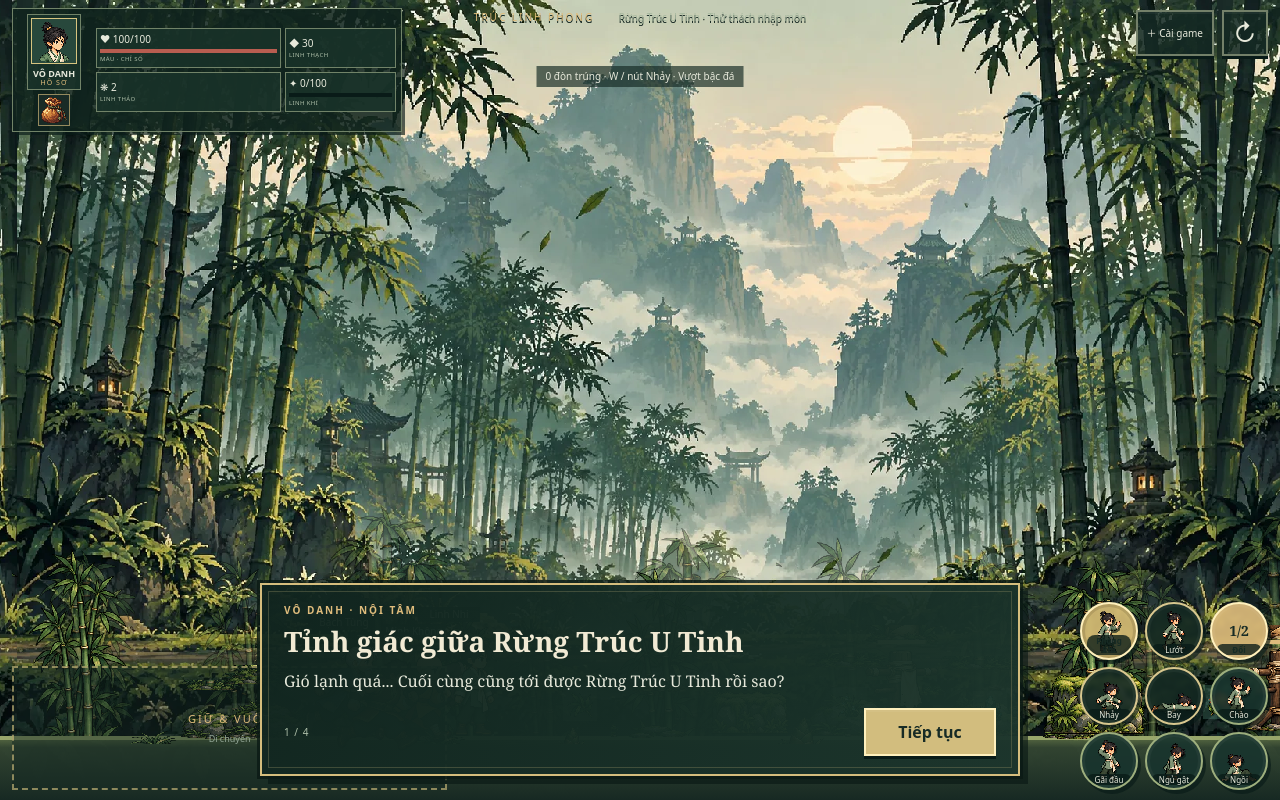
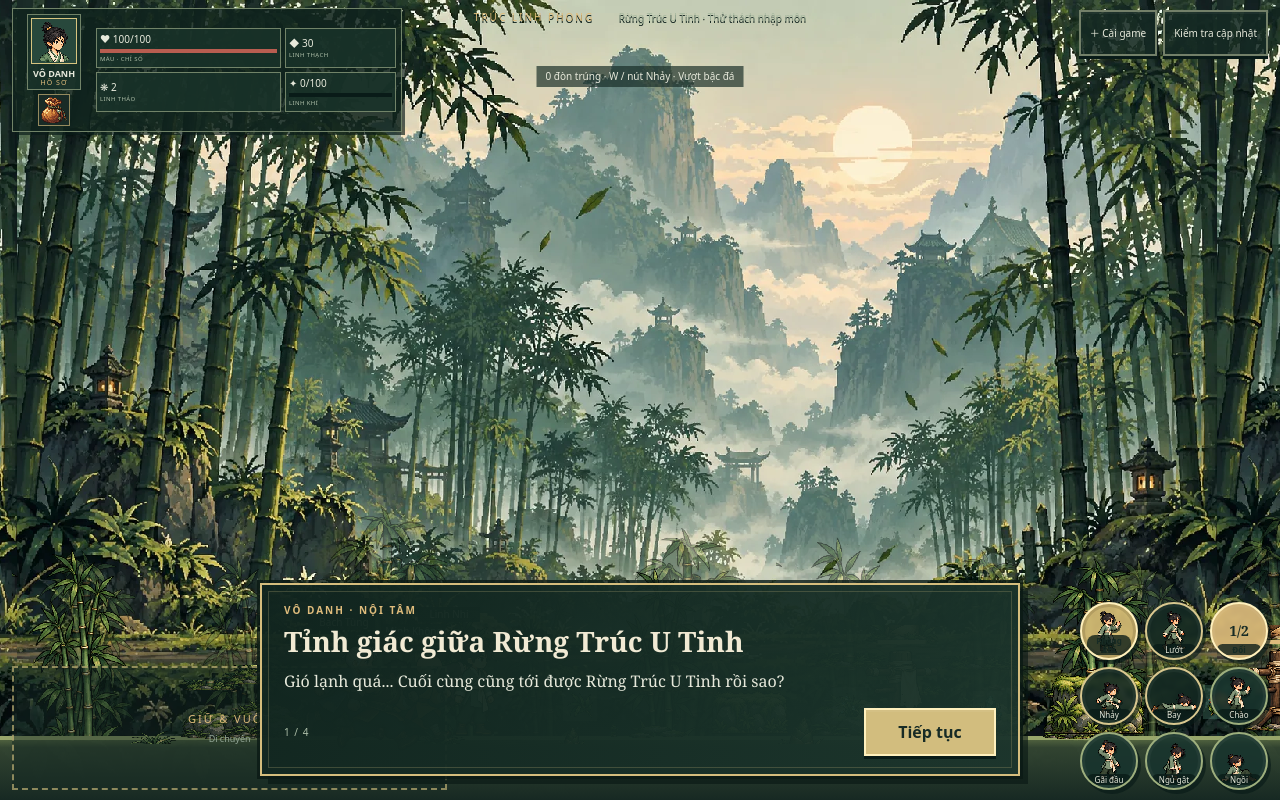
Before and after one commit to majinbaka/didactic-eureka, a React (Vite) app: page / in a window 1280 px wide. Built offline with nearby package versions, Linux system fonts and the light colour scheme.

Commit message:
feat: add manual PWA update check

```diff
--- a/src/components/PwaControls.jsx
+++ b/src/components/PwaControls.jsx
@@ -4,7 +4,17 @@ import { useRegisterSW } from 'virtual:pwa-register/react'
 export default function PwaControls() {
   const [installPrompt, setInstallPrompt] = useState(null)
   const [hint, setHint] = useState(false)
-  const { needRefresh: [needRefresh], offlineReady: [offlineReady], updateServiceWorker } = useRegisterSW()
+  const [registration, setRegistration] = useState(null)
+  const [checking, setChecking] = useState(false)
+  const [updateStatus, setUpdateStatus] = useState('')
+  const {
+    needRefresh: [needRefresh, setNeedRefresh],
+    offlineReady: [offlineReady],
+    updateServiceWorker,
+  } = useRegisterSW({
+    onRegisteredSW: (_url, currentRegistration) => setRegistration(currentRegistration ?? null),
+    onRegisterError: () => setUpdateStatus('Không thể bật kiểm tra cập nhật.'),
+  })
   useEffect(() => {
     const available = (event) => { event.preventDefault(); setInstallPrompt(event) }
     const installed = () => setInstallPrompt(null)
@@ -18,10 +28,36 @@ export default function PwaControls() {
     await installPrompt.userChoice
     setInstallPrompt(null)
   }
+  async function checkForUpdate() {
+    if (needRefresh) {
+      await updateServiceWorker(true)
+      return
+    }
+    if (!registration) {
+      setUpdateStatus('Chưa thể kiểm tra cập nhật trên trình duyệt này.')
+      return
+    }
+    setChecking(true)
+    setUpdateStatus('Đang kiểm tra cập nhật…')
+    try {
+      await registration.update()
+      if (registration.waiting) {
+        setNeedRefresh(true)
+        setUpdateStatus('Đã tìm thấy bản mới.')
+      } else {
+        setUpdateStatus('Bạn đang dùng bản mới nhất.')
+      }
+    } catch {
+      setUpdateStatus(navigator.onLine ? 'Không thể kiểm tra cập nhật. Hãy thử lại.' : 'Cần kết nối mạng để kiểm tra cập nhật.')
+    } finally {
+      setChecking(false)
+    }
+  }
   return <div className="pwa-controls">
     <button className="quiet" onClick={install}>＋ Cài game</button>
+    <button disabled={checking} onClick={checkForUpdate}>{checking ? 'Đang kiểm tra…' : needRefresh ? 'Có bản mới · Cập nhật' : 'Kiểm tra cập nhật'}</button>
     {hint && <p>Mở menu trình duyệt → Cài ứng dụng / Thêm vào màn hình chính. Trên iOS: Safari → Chia sẻ.</p>}
     {offlineReady && <span className="small">Sẵn sàng chơi offline</span>}
-    {needRefresh && <button onClick={() => updateServiceWorker(true)}>Có bản mới · Tải lại</button>}
+    {updateStatus && <span className="small" role="status">{updateStatus}</span>}
   </div>
 }
--- a/src/components/RunnerGame.jsx
+++ b/src/components/RunnerGame.jsx
@@ -495,7 +495,6 @@ export default function RunnerGame() {
       <div className="arena-label">TRÚC LINH PHONG <span>{phase === 'summit' ? 'Vân Tích Bộ · Bứt phá lên đỉnh' : 'Rừng Trúc U Tinh · Thử thách nhập môn'}</span></div>
       {storyStarted && phase !== 'complete' && <div className="chapter-progress" aria-label="Tiến độ chương"><i style={{ width: `${Math.min(100, Math.max(0, (playerX - 100) / (SUMMIT_GATE - 100) * 100))}%` }} /></div>}
       <p className="runner-status" role="status">{storyStarted && `Hạng ${rank}/5 · ${trial.slow > 0 ? `Độc Bão ${Math.ceil(trial.slow)}s · ` : ''}`}{trial.message} {phase === 'forest' ? `${hits} đòn trúng · W / nút Nhảy · Vượt bậc đá` : phase === 'summit' ? 'Uy áp Linh Phong · Tiến lên viên gạch cuối cùng!' : ''}</p>
-      <button className="restart-button" aria-label="Chơi lại chương mở đầu" onClick={restartChapter}>↻</button>
       <div className="game-pwa"><PwaControls /></div>
       <div className="runner-controls" aria-label="Điều khiển">
         <div className="joystick-zone" role="group" aria-label="Giữ rồi vuốt sang trái hoặc phải để di chuyển. Vuốt xa để chạy." tabIndex={0}
```
Also changed, not shown: src/index.css.
